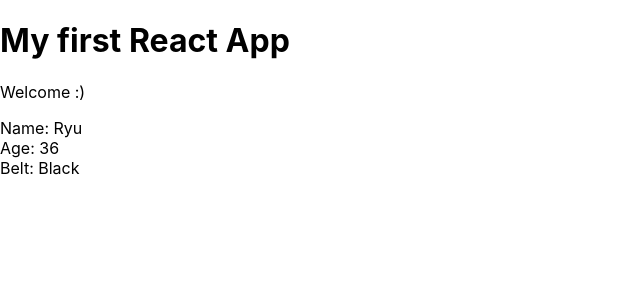
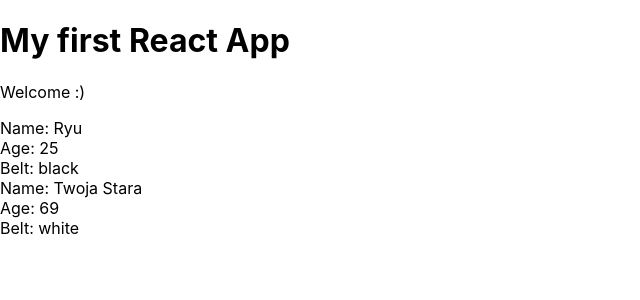
Before and after one commit to adrianplesniar/react-redux, a React (Create React App) app in the folder my-app/: page / in a window 1280 px wide. Shown: the top 300 px of the page, without its empty margins (0-640 px from the left). Built offline with nearby package versions, Linux system fonts and the light colour scheme.

Commit message:
#14 - Outputting lists

```diff
--- a/my-app/src/App.js
+++ b/my-app/src/App.js
@@ -5,7 +5,8 @@
     <div className="App">
       <h1>My first React App</h1>
       <p>Welcome :)</p>
-      <Ninjas />
+      <Ninjas name="Ryu" age="25" belt="black"/>
+      <Ninjas name="Twoja Stara" age="69" belt="white"/>
     </div>
   );
 }
--- a/my-app/src/Ninjas.js
+++ b/my-app/src/Ninjas.js
@@ -2,11 +2,12 @@
 
 class Ninjas extends Component {
     render(){
+        const { name, age, belt } = this.props;
         return(
             <div className="ninja">
-                <div>Name: Ryu</div>
-                <div>Age: 36</div>
-                <div>Belt: Black</div>
+                <div>Name: { name }</div>
+                <div>Age: { age }</div>
+                <div>Belt: { belt }</div>
             </div>
         )
     }
```
